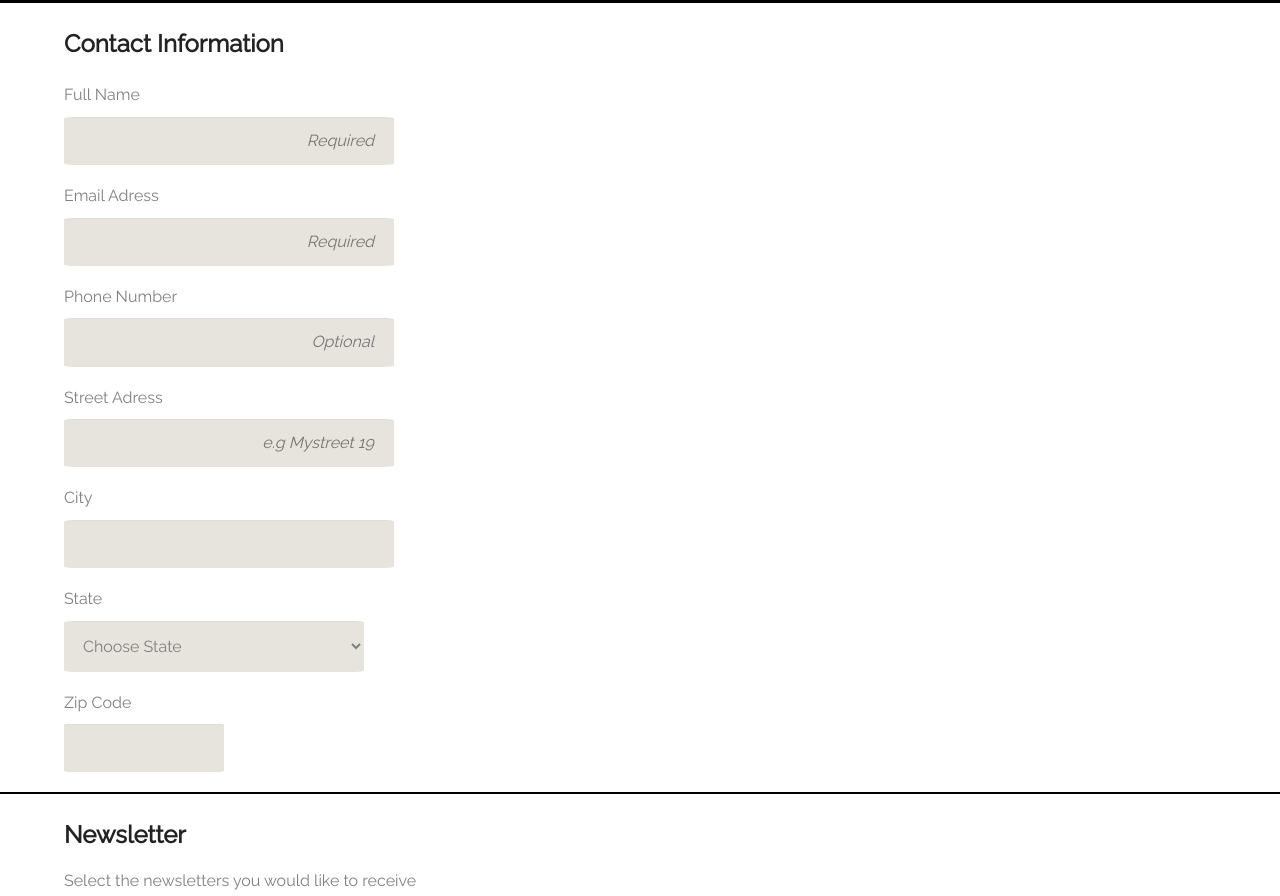
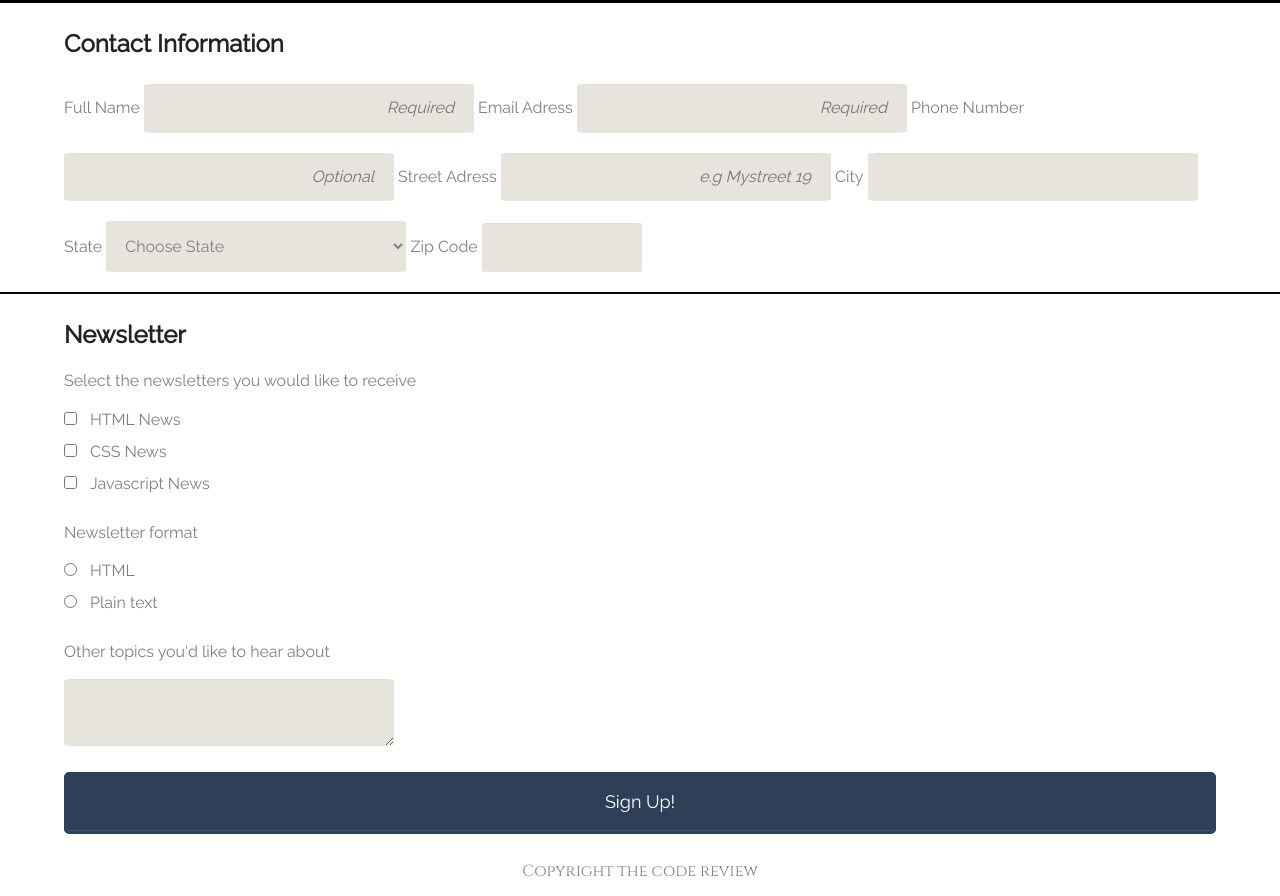
Before and after one commit to WictorNisa/techdegree-poject-3, a plain HTML site: page index.html in a window 1280 px wide. Shown: the part 184-1080 px from the top of the page. Drawn offline with nearby package versions, Linux system fonts and the light colour scheme.

Commit message:
Problem with forms
trying to align forms to the right

```diff
--- a/css/main.css
+++ b/css/main.css
@@ -203,13 +203,17 @@ option {
 
 input:hover,
 select:hover{
-  background: #F6F5F2;
-  transition: 1s;
+  /* background: #F6F5F2;
+  transition: 1s; */
 }
 
 input:focus,
-select:focus {
+select:focus,
+textarea:focus,
+button:focus {
   outline-color: #2E4057;
+  background: #F6F5F2;
+  transition: 1s;
 }
 
 #zipcod {
@@ -238,6 +242,68 @@ select:focus {
 
 p {
   color: grey;
+}
+
+.check {
+  display: inline-block;
+  padding-left: 13px;
+}
+
+button {
+  padding: 19px 39px 18px 39px;
+  color: #FFF;
+  background-color: #2E4057;
+  font-size: 18px;
+  text-align: center;
+  border-radius: 5px;
+  width: 100%;
+  border: 1px solid #2E4057;
+  border-width: 1px 1px 3px;
+  box-shadow: 0 -1px 0 rgba(255,255,255,0.1) inset;
+  margin-bottom: 10px;
+}
+
+#copyrightp {
+  text-align: center;
+  font-family: 'Cinzel', serif;
+}
+
+
+
+
+
+
+@media (min-width: 768px) {
+
+  input[type="text"],
+  input[type="email"],
+  input[type="tel"],
+  textarea,
+  select,
+  option {
+    background: rgba(255,255,255,0.1);
+    border: none;
+    /* font-size: 16px;
+    height: auto;
+    margin: 0;
+    outline: 0; */
+    padding: 15px;
+    background-color: #E7E4DE;
+    color: grey;
+    box-shadow: 0 1px 0 rgba(0,0,0,0.03) inset;
+    margin-bottom: 20px;
+    max-width: 300px;
+    width: 90%;
+    border-radius: 3%;
+    /* text-align: right; */
+    display: inline;
+    transition: 1s;
+}
+
+label {
+  display: inline-block;
+  text-align: left;
+
 }
 
 
--- a/index.html
+++ b/index.html
@@ -10,6 +10,7 @@
 
   <link rel="manifest" href="site.webmanifest">
   <link href="https://fonts.googleapis.com/css?family=Raleway" rel="stylesheet">
+  <link href="https://fonts.googleapis.com/css?family=Cinzel" rel="stylesheet">
   <link rel="apple-touch-icon" href="icon.png">
   <!-- Place favicon.ico in the root directory -->
 
@@ -40,20 +41,20 @@
     <fieldset>
       <legend>Contact Information</legend>
 
-      <label for="name">Full Name</label required>
-        <input type="text" id="name" name="user_name" placeholder="Required">
+      <label for="name">Full Name</label>
+        <input type="text" id="name" name="user_name" placeholder="Required" required>
 
-      <label for="mail">Email Adress</label required>
-        <input type="email" id="mail" name="user_email" placeholder="Required">
+      <label for="mail">Email Adress</label>
+        <input type="email" id="mail" name="user_email" placeholder="Required" required>
 
       <label for="phone">Phone Number</label>
         <input type="tel" id="phone" name="phone" placeholder="Optional">
 
       <label for="street">Street Adress</label>
-        <input type="text" id="street" name="street" placeholder="e.g Mystreet 19">
+        <input type="text" id="street" name="street" placeholder="e.g Mystreet 19" required>
 
       <label for="city">City</label>
-        <input type="text" id="city" name="city">
+        <input type="text" id="city" name="city" required>
 
 
       <label for="state">State</label>
@@ -113,7 +114,7 @@
         </select>
 
         <label for="zipcode">Zip Code</label>
-          <input id="zipcod" type="text" id="zipcode" name="zip_code">
+          <input id="zipcod" type="text" id="zipcode" name="zip_code" required>
 
       </fieldset>
       </form>
@@ -127,30 +128,30 @@
           <legend id="newslegend">Newsletter</legend>
           <p>Select the newsletters you would like to receive</p>
 
-          <input type="checkbox" id="html_news" value="intrest_newsletters" name="user_newsletters"><label class="light" for="html_news">HTML News</label><br>
+          <input type="checkbox" id="html_news" value="intrest_newsletters" name="user_newsletters"><label class="check" for="html_news">HTML News</label><br>
 
-          <input type="checkbox" id="css_news" value="intrest_newsletters" name="user_newsletters"><label class="light" for="css_news">CSS News</label><br>
+          <input type="checkbox" id="css_news" value="intrest_newsletters" name="user_newsletters"><label class="check" for="css_news">CSS News</label><br>
 
-          <input type="checkbox" id="js_news" value="intrest_newsletters" name="user_newsletters"><label class="light" for="js_news">Javascript News</label>
+          <input type="checkbox" id="js_news" value="intrest_newsletters" name="user_newsletters"><label class="check" for="js_news">Javascript News</label>
 
           <p>Newsletter format</p>
 
-          <input type="radio" id="html_format" value="html_format" name="user_format"><label for="html_format" class="light">HTML</label><br>
+          <input type="radio" id="html_format" value="html_format" name="user_format"><label for="html_format" class="check">HTML</label><br>
 
-          <input type="radio" id="plain_format" value="plain_format" name="user_format"><label for="plain_format" class="light">Plain text</label>
+          <input type="radio" id="plain_format" value="plain_format" name="user_format"><label for="plain_format" class="check">Plain text</label>
 
           <p>Other topics you'd like to hear about</p>
 
           <textarea id="topics" name="user_topics"></textarea>
 
-          <button type="submit">Sign Up</button>
+          <button type="submit">Sign Up!</button>
         </fieldset>
       </form>
     </div>
   </section>
 
   <footer>
-    <p>Copyright the code review</p>
+    <p id="copyrightp">Copyright the code review</p>
   </footer>
 </main>
 
```
